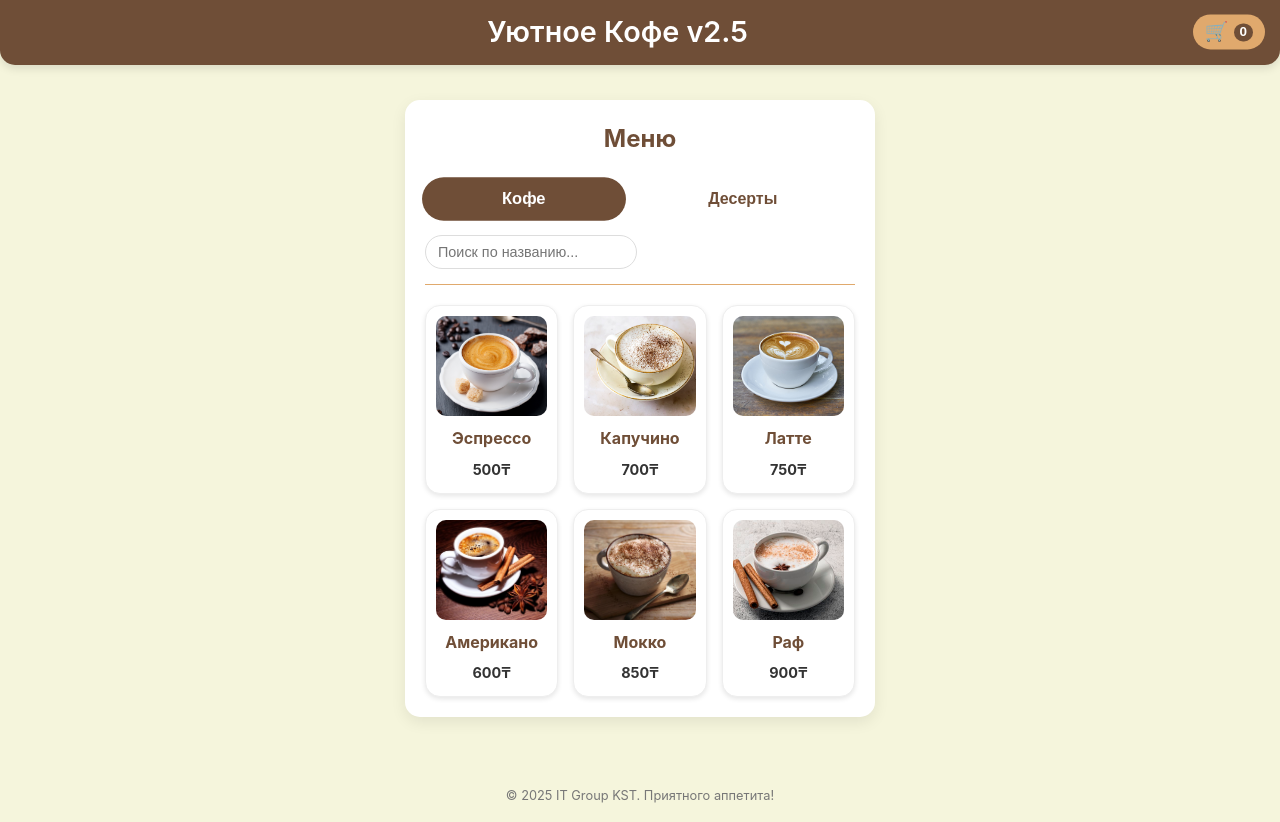
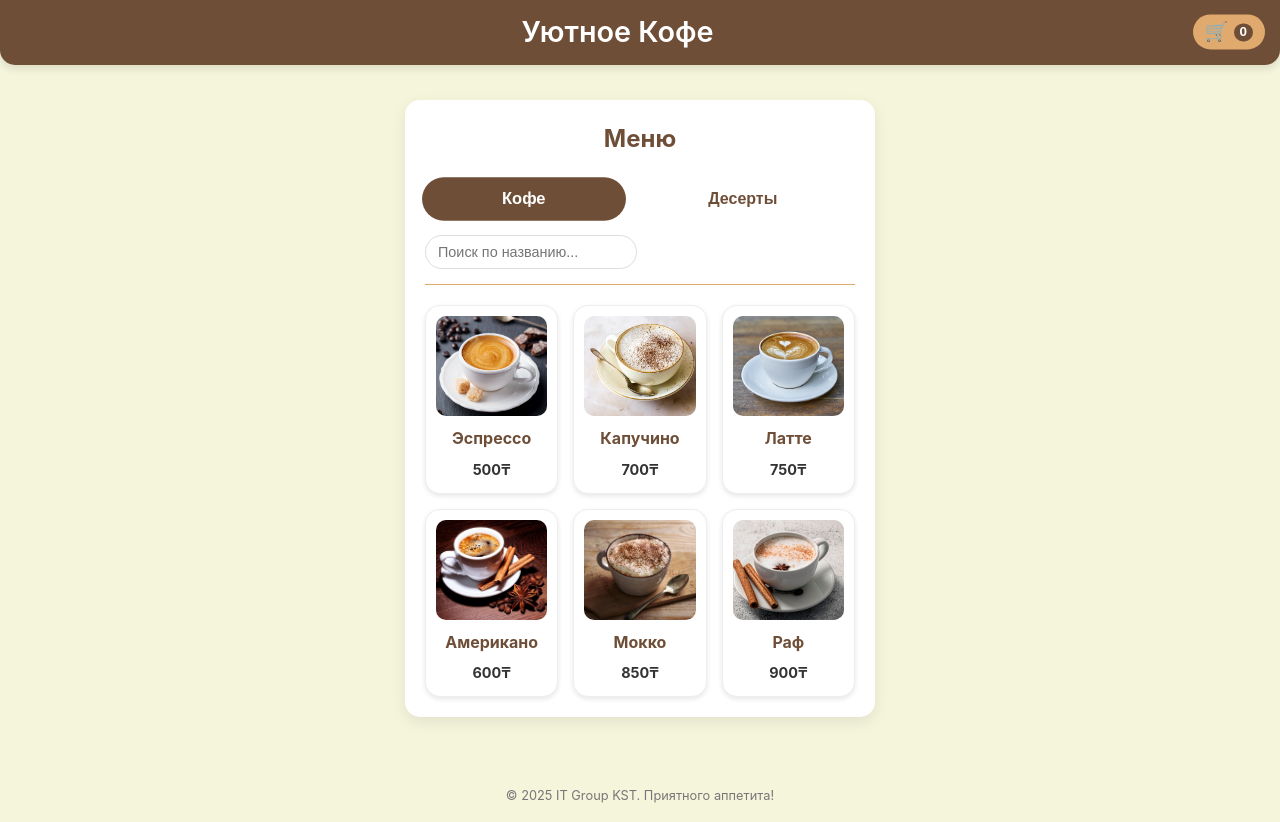
Before and after one commit to gggGGGaqq/coffee, a plain HTML site: page index.html in a window 1280 px wide. Drawn offline with Linux system fonts and the light colour scheme.

Commit message:
index.html

```diff
--- a/index.html
+++ b/index.html
@@ -122,7 +122,7 @@
 <body>
 
     <header>
-        <h1>Уютное Кофе v2.5</h1> <button id="go-to-cart-btn" class="btn-cart">🛒 <span id="cart-count">0</span></button>
+        <h1>Уютное Кофе</h1> <button id="go-to-cart-btn" class="btn-cart">🛒 <span id="cart-count">0</span></button>
     </header>
 
     <div class="container">
```
